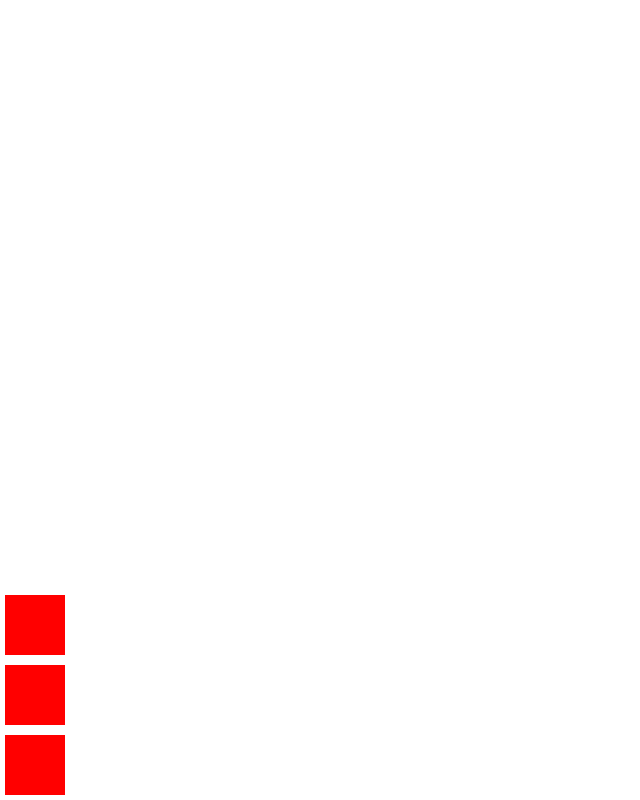
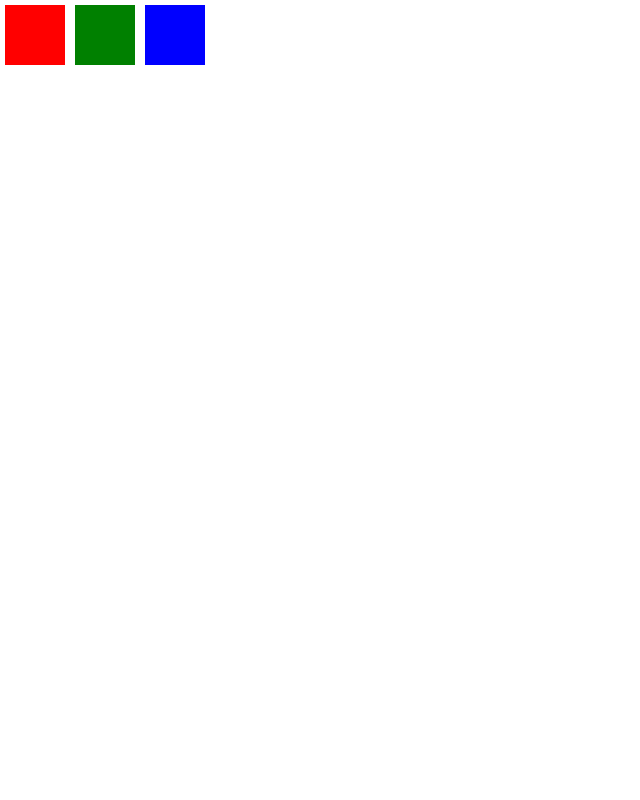
Before and after one commit to jeszgama/Flexbox, a plain HTML site: page index.html in a window 1280 px wide. Shown: the whole page, without its empty margins (0-640 px from the left). Drawn offline with Linux system fonts and the light colour scheme.

Commit message:
--ordenação

```diff
--- a/index.html
+++ b/index.html
@@ -10,9 +10,9 @@
 
 <body>
     <div id="app">
-        <div class="box"></div>
-        <div class="box"></div>
-        <div class="box"></div>
+        <div class="box red"></div>
+        <div class="box green"></div>
+        <div class="box blue"></div>
     </div>
 </body>
 
--- a/styles.css
+++ b/styles.css
@@ -7,9 +7,6 @@ body,
 
 #app {
     display: flex;
-    flex-direction: column-reverse; /*direção de coluna*/
-    align-items: flex-start; /*alinhamento vertical*/
-    justify-content: flex-start; /*alinhamento horizontal*/
 }
 
 .box {
@@ -18,3 +15,15 @@ body,
     background: red; /*cor de fundo*/
     margin: 5px; /* margem/espaçamento*/
 }
+
+.red {
+    background: red;
+}
+
+.green {
+    background: green;
+}
+
+.blue {
+    background: blue;
+}
```
Also changed, not shown: 1 other file.
